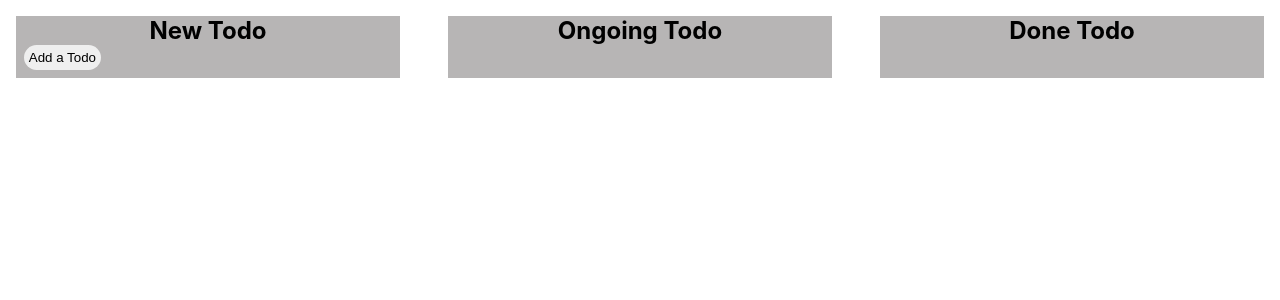
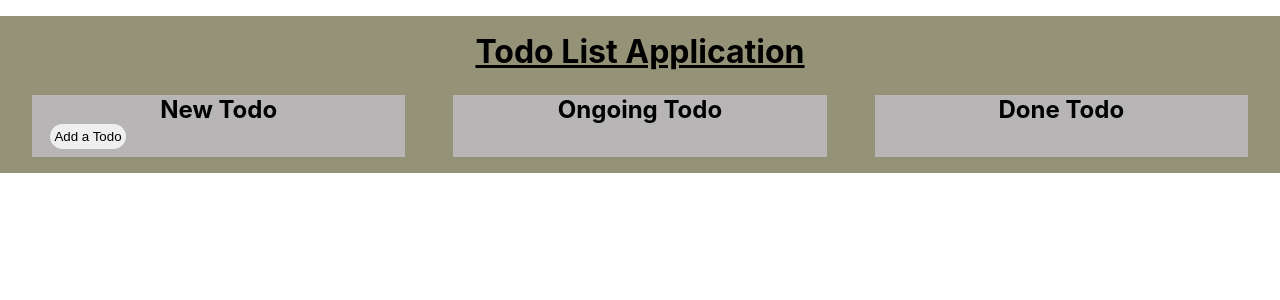
Before and after one commit to RRaihan1234/todo, a React (Create React App) app: page / in a window 1280 px wide. Shown: the top 300 px of the page. Built offline with nearby package versions, Linux system fonts and the light colour scheme.

Commit message:
first commit

```diff
--- a/package.json
+++ b/package.json
@@ -7,7 +7,6 @@
     "@testing-library/react": "^13.4.0",
     "@testing-library/user-event": "^13.5.0",
     "react": "^18.3.1",
-    "react-datetime-picker": "^6.0.1",
     "react-dom": "^18.3.1",
     "react-scripts": "5.0.1",
     "react-uuid": "^2.0.0",
--- a/src/App.css
+++ b/src/App.css
@@ -3,13 +3,25 @@
   padding : 0;
   box-sizing: border-box;
   }
+h1{
+  text-align: center;
+  background:rgb(148, 147, 119);
+  padding-top: 1rem;
+  margin-top: 1rem;
+  margin-bottom: -1.5rem;
+  text-decoration: underline;
+}
 .App {
+  background:rgb(148, 147, 119);
+  padding:1rem;
   display:flex;
   justify-content: space-around;
   margin-top: 1rem;
+  padding-top: 2rem;
 }
 .newParent{
   background: rgb(183, 181, 181);
+  /* min-height:1rem; */
   min-height:1rem;
   margin-right: 3rem;
   margin-left: 1rem;
@@ -23,6 +35,8 @@
   padding:0.3rem;
   cursor: pointer;
   color:white;
+  margin:1rem;
+  border-radius: 0.8rem;
 }
 .movingOption{
   list-style-type: none;
@@ -38,6 +52,7 @@
 }
 .onGoingParent{
   background: rgb(183, 181, 181);
+ /*  min-height:1rem; */
   min-height:1rem;
   margin-right: 3rem;
   flex:4;
@@ -50,6 +65,8 @@
   padding:0.3rem;
   cursor: pointer;
   color:white;
+  margin:1rem;
+  border-radius: 0.8rem;
 }
 .expireMsg{
   color:rgb(144, 35, 35);
@@ -58,7 +75,8 @@
 }
 .doneParent{
   background: rgb(183, 181, 181);
-  min-height:1rem;
+  /* min-height:1rem; */
+  min-height: 1rem;
   margin-right: 1rem;
   flex:4;
 }
@@ -70,6 +88,8 @@
   padding:0.3rem;
   cursor: pointer;
   color:white;
+  margin:1rem;
+  border-radius: 0.8rem;
 }
 h2{
   text-align: center;
@@ -79,7 +99,7 @@ h2{
   border-radius: 1rem;
   padding: 0.3rem;
   margin-bottom: 0.5rem;
-  margin-left: 0.5rem;
+  margin-left: 1.1rem;
   cursor:pointer;
 }
 .formContent{
--- a/src/App.js
+++ b/src/App.js
@@ -1,5 +1,5 @@
 import { useEffect, useState } from 'react';
-import uuid from 'react-uuid'
+import uuid from 'react-uuid';
 import './App.css';
 
 function App() {
@@ -205,6 +205,8 @@ function App() {
   }
 
   return (
+    <div className="AppParent">
+       <h1>Todo List Application</h1>
        <div className="App">
         <div className="newParent">
             <h2>New Todo</h2>
@@ -273,6 +275,7 @@ function App() {
             })}
         </div>
       </div>
+    </div>
   );
 }
 
```
Lines whose indentation alone changed are shown as unchanged.
